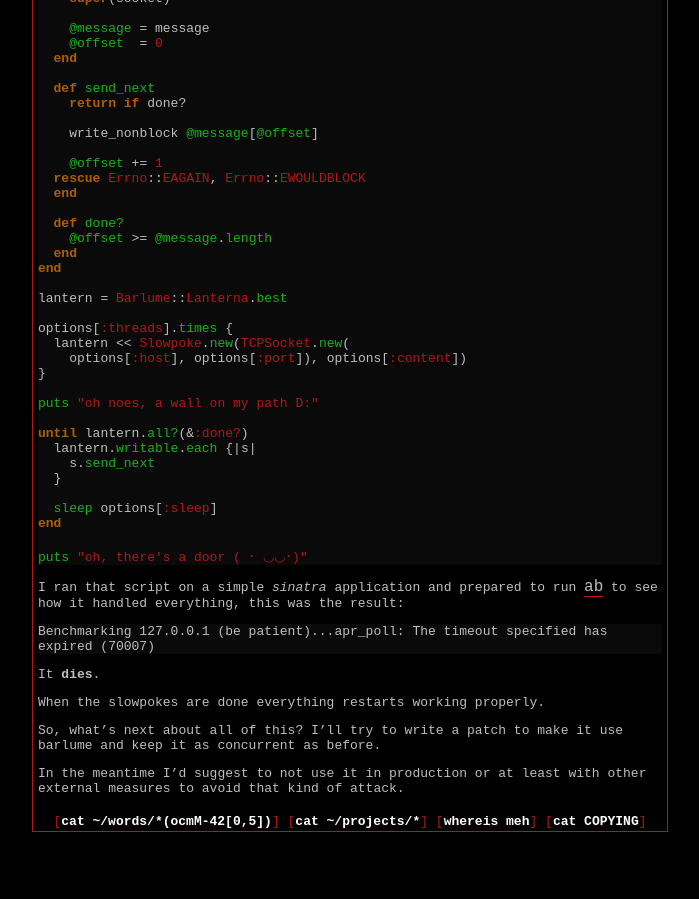
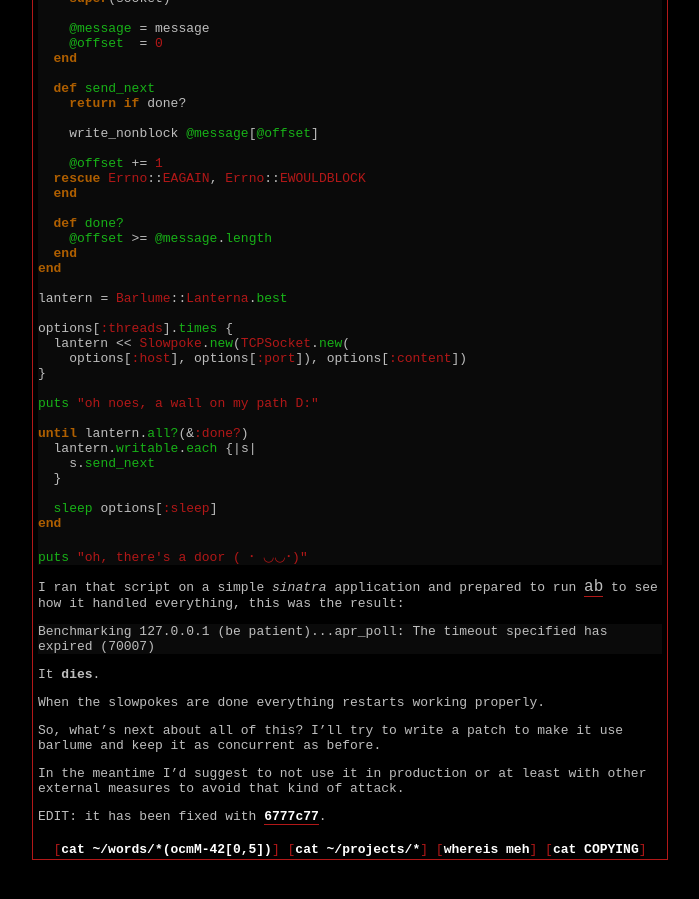
Before and after one commit to meh/meh.github.io, a Jekyll site: the page built from _posts/programming/2012-07-20-puma-and-the-light.md, in a window 1280 px wide and 900 px high, scrolled down 1077 px. Shown: the whole window, without its empty margins (290-989 px from the left). Built offline with Jekyll 4.4.1, drawn with Linux system fonts in a browser that asks for light colours; before the commit the page ends 1949 px from its top, so only the background shows below that.

Commit message:
posts: update post for fix of puma

```diff
--- a/_posts/programming/2012-07-20-puma-and-the-light.md
+++ b/_posts/programming/2012-07-20-puma-and-the-light.md
@@ -128,3 +128,5 @@ and keep it as concurrent as before.
 
 In the meantime I'd suggest to not use it in production or at least with other external
 measures to avoid that kind of attack.
+
+EDIT: it has been fixed with [6777c77](https://github.com/puma/puma/commit/6777c771d829a31634b968c74a829cc53b80a144).
```
